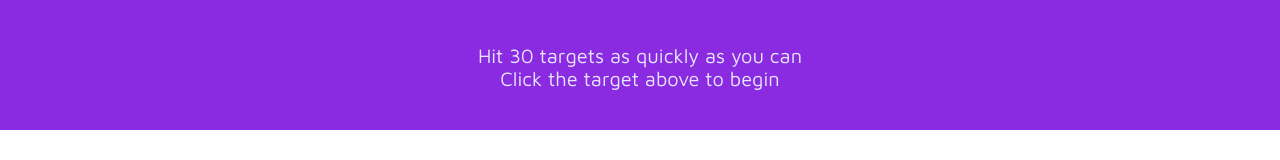
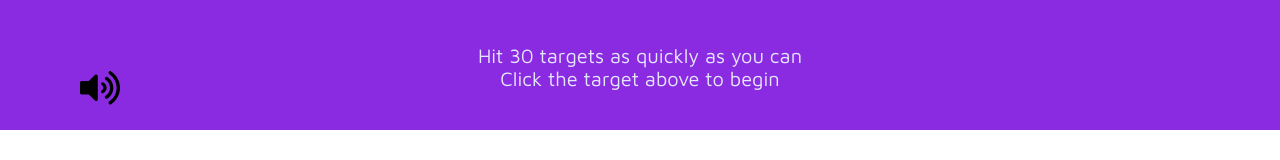
Before and after one commit to miastorga/aim-trainer, a React (Vite) app: page / in a window 1280 px wide. Shown: the part 470-630 px from the top of the page. Built offline with nearby package versions, Linux system fonts and the light colour scheme.

Commit message:
sonido agregado y activar y desarctivar sonido

```diff
--- a/src/App.css
+++ b/src/App.css
@@ -72,9 +72,26 @@ nav h1 {
 main {
   background: var(--violeta-main);
   display: grid;
+  position: relative;
 }
 
+.volumen {
+  position: absolute;
+  left: 0;
+  bottom: 0;
+  width: 40px;
+  margin: 1.5rem 5rem;
+  cursor: pointer;
+}
 
+.volumen-muted {
+  position: absolute;
+  left: 0;
+  bottom: 0;
+  width: 40px;
+  margin: 1.5rem 5rem;
+  cursor: pointer;
+}
 
 .show-on-mobile {
   display: none;
@@ -175,6 +192,14 @@ main {
     width: 0;
   }
 
+  .volumen {
+    visibility: hidden;
+  }
+
+  .volumen-muted {
+    visibility: hidden;
+  }
+
   .show-on-mobile {
     display: block;
     background-color: var(--morado-claro);
@@ -192,3 +217,13 @@ main {
     line-height: 1.5;
   }
 }
+
+@media(max-width:1000px) {
+  .volumen {
+    margin-left: 1rem;
+  }
+
+  .volumen-muted {
+    margin-left: 1rem;
+  }
+}
--- a/src/App.jsx
+++ b/src/App.jsx
@@ -3,21 +3,25 @@ import { Diana } from './components/Diana'
 import { useRef, useEffect } from 'react'
 import { handleDianaMovement } from './dianaUtils'
 import { Terminado } from './components/Terminado'
+import { Footer } from './components/Footer'
+import { Volumen } from './components/Volumen'
+import { VolumenMuted } from './components/VolumenMuted'
 import './App.css'
 
-const GameState = {
+export const GameState = {
   notStarted: 'notStarted',
   inProgress: 'inProgress',
   finished: 'finished'
 }
 
 function App() {
-  const TOTAL_REMAINING = 2
+  const TOTAL_REMAINING = 20
   const dianaContainerRef = useRef()
   const [buttonPosition, setButtonPosition] = useState({ top: '50%', left: '50%' })
   const [remaining, setRemaining] = useState(TOTAL_REMAINING) // Estado para rastrear los click faltantes
-  const [gameState, setGameState] = useState(GameState.notStarted) // Estado para mostrar las etapas del juego (pantalla de inicio, juego, pantalla final)
+  const [gameState, setGameState] = useState(GameState.notStarted) // Estado para mostrar las etapas del juego
   const [isFirstClick, setIsFirstClick] = useState(true) // Estado para rastrear el primer click
+  const [isMuted, setIsMuted] = useState(false)
   const [startTime, setStartTime] = useState(0)
   const [clickTimes, setClickTimes] = useState([])
   const [averageTime, setAverageTime] = useState(0)
@@ -61,6 +65,7 @@ function App() {
     setClickTimes([])
   }
 
+
   const isGameFinished = remaining === 0
   const showRemaining = gameState === GameState.inProgress && !isGameFinished
 
@@ -78,20 +83,20 @@ function App() {
             {showRemaining && <h2>Remaining: {remaining}</h2>}
           </div>
           <div className='diana-container' ref={dianaContainerRef}>
-            {remaining > 0 && <Diana handleDianaClick={handleDianaClick} buttonPosition={buttonPosition} handleAverageClick={handleAverageClick} />}
+            {remaining > 0 && <Diana handleDianaClick={handleDianaClick} buttonPosition={buttonPosition} handleAverageClick={handleAverageClick} isMuted={isMuted} />}
             {gameState === GameState.finished && <Terminado onGameRestart={handleGameRestart} averageTime={averageTime} />}
           </div>
-          <div className='footer'>
-            {gameState === GameState.notStarted && (
-              <>
-                <p>Hit 30 targets as quickly as you can</p>
-                <p>Click the target above to begin</p>
-              </>
-            )}
-          </div>
+          <Footer gameState={gameState} />
         </div>
         <div className='show-on-mobile'>
           <h1>This test is intended to be taken on a desktop or laptop. (Or make your browser window larger)</h1>
+        </div>
+        <div>
+          <div onClick={() => setIsMuted(!isMuted)}>
+            {
+              isMuted ? <VolumenMuted /> : <Volumen />
+            }
+          </div>
         </div>
       </main>
     </>
--- a/src/components/Diana.jsx
+++ b/src/components/Diana.jsx
@@ -1,7 +1,12 @@
 /* eslint-disable react/prop-types */
 import target from '../assets/target.svg'
+import shot from '../assets/shot.mp3'
 import '../App.css'
-export const Diana = ({ handleDianaClick, buttonPosition, handleAverageClick }) => {
+export const Diana = ({ handleDianaClick, buttonPosition, handleAverageClick, isMuted }) => {
+
+  function handleDianaSound() {
+    isMuted ? new Audio(shot).mute : new Audio(shot).play()
+  }
 
   return (
     <img src={target} alt="diana" className='diana-svg ' style={{
@@ -11,6 +16,7 @@ export const Diana = ({ handleDianaClick, buttonPosition, handleAverageClick })
     }} onClick={() => {
       handleDianaClick()
       handleAverageClick()
+      handleDianaSound()
     }} draggable="false" onMouseDown={() => false} />
   )
 }
--- /dev/null
+++ b/src/components/Footer.jsx
@@ -0,0 +1,18 @@
+/* eslint-disable react/prop-types */
+import { GameState } from '../App'
+import '../App.css'
+
+export const Footer = ({ gameState }) => {
+  return (
+    <div className='footer'>
+      {gameState === GameState.notStarted && (
+        <>
+          <div>
+            <p>Hit 30 targets as quickly as you can</p>
+            <p>Click the target above to begin</p>
+          </div>
+        </>
+      )}
+    </div>
+  )
+}
--- /dev/null
+++ b/src/components/Volumen.jsx
@@ -0,0 +1,6 @@
+import '../App.css'
+export const Volumen = () => {
+  return (
+    <svg aria-labelledby="svg-inline--fa-title-sKiZOPjPDcMV" data-prefix="fas" data-icon="volume-up" className="volumen" role="img" xmlns="http://www.w3.org/2000/svg" viewBox="0 0 576 512"><title id="svg-inline--fa-title-sKiZOPjPDcMV">Toggle sound effects on and off</title><path fill="currentColor" d="M215.03 71.05L126.06 160H24c-13.26 0-24 10.74-24 24v144c0 13.25 10.74 24 24 24h102.06l88.97 88.95c15.03 15.03 40.97 4.47 40.97-16.97V88.02c0-21.46-25.96-31.98-40.97-16.97zm233.32-51.08c-11.17-7.33-26.18-4.24-33.51 6.95-7.34 11.17-4.22 26.18 6.95 33.51 66.27 43.49 105.82 116.6 105.82 195.58 0 78.98-39.55 152.09-105.82 195.58-11.17 7.32-14.29 22.34-6.95 33.5 7.04 10.71 21.93 14.56 33.51 6.95C528.27 439.58 576 351.33 576 256S528.27 72.43 448.35 19.97zM480 256c0-63.53-32.06-121.94-85.77-156.24-11.19-7.14-26.03-3.82-33.12 7.46s-3.78 26.21 7.41 33.36C408.27 165.97 432 209.11 432 256s-23.73 90.03-63.48 115.42c-11.19 7.14-14.5 22.07-7.41 33.36 6.51 10.36 21.12 15.14 33.12 7.46C447.94 377.94 480 319.54 480 256zm-141.77-76.87c-11.58-6.33-26.19-2.16-32.61 9.45-6.39 11.61-2.16 26.2 9.45 32.61C327.98 228.28 336 241.63 336 256c0 14.38-8.02 27.72-20.92 34.81-11.61 6.41-15.84 21-9.45 32.61 6.43 11.66 21.05 15.8 32.61 9.45 28.23-15.55 45.77-45 45.77-76.88s-17.54-61.32-45.78-76.86z"></path></svg>
+  )
+}
--- /dev/null
+++ b/src/components/VolumenMuted.jsx
@@ -0,0 +1,6 @@
+import '../App.css'
+export const VolumenMuted = () => {
+  return (
+    <svg aria-labelledby="svg-inline--fa-title-geRPPevGB65Q" data-prefix="fas" data-icon="volume-mute" className="volumen-muted" role="img" xmlns="http://www.w3.org/2000/svg" viewBox="0 0 512 512"><title id="svg-inline--fa-title-geRPPevGB65Q">Toggle sound effects on and off</title><path fill="currentColor" d="M215.03 71.05L126.06 160H24c-13.26 0-24 10.74-24 24v144c0 13.25 10.74 24 24 24h102.06l88.97 88.95c15.03 15.03 40.97 4.47 40.97-16.97V88.02c0-21.46-25.96-31.98-40.97-16.97zM461.64 256l45.64-45.64c6.3-6.3 6.3-16.52 0-22.82l-22.82-22.82c-6.3-6.3-16.52-6.3-22.82 0L416 210.36l-45.64-45.64c-6.3-6.3-16.52-6.3-22.82 0l-22.82 22.82c-6.3 6.3-6.3 16.52 0 22.82L370.36 256l-45.63 45.63c-6.3 6.3-6.3 16.52 0 22.82l22.82 22.82c6.3 6.3 16.52 6.3 22.82 0L416 301.64l45.64 45.64c6.3 6.3 16.52 6.3 22.82 0l22.82-22.82c6.3-6.3 6.3-16.52 0-22.82L461.64 256z"></path></svg>
+  )
+}
```
Also changed, not shown: 1 other file (tests, documents, lock files or other folders).
